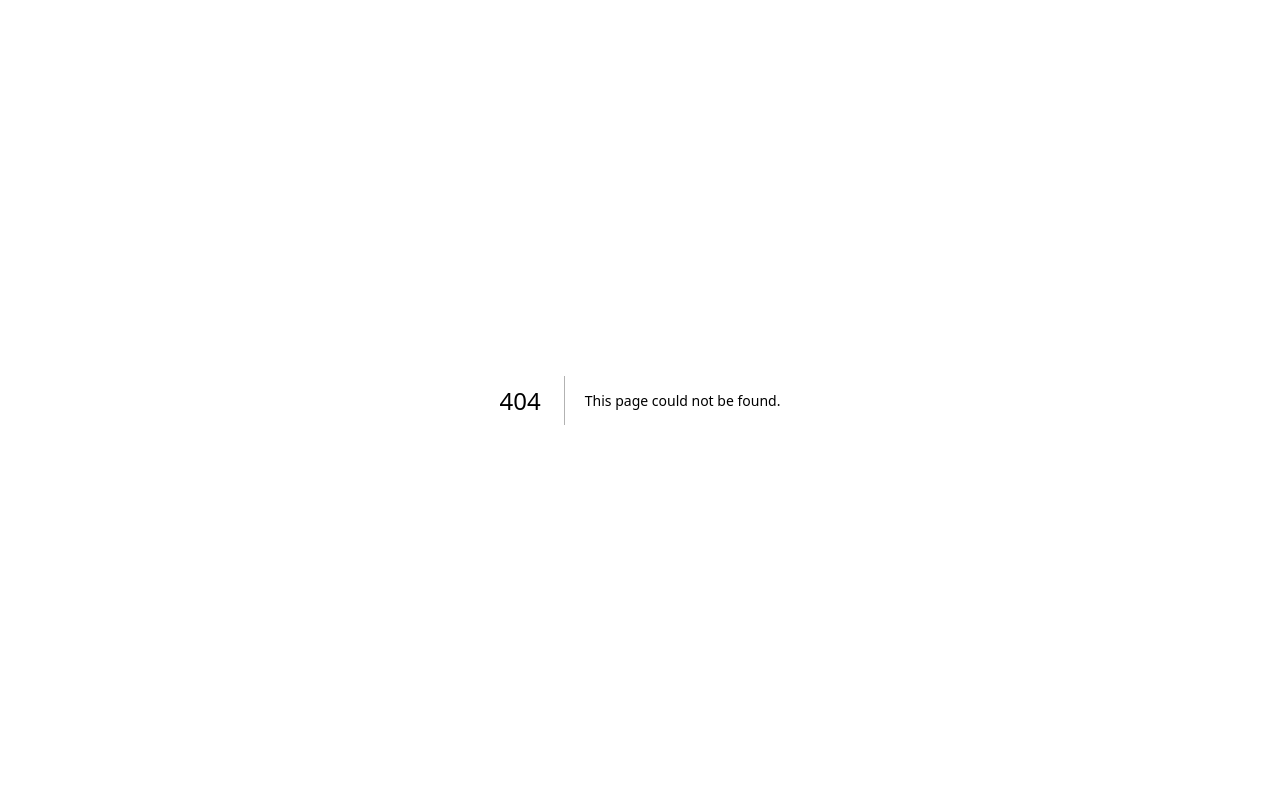
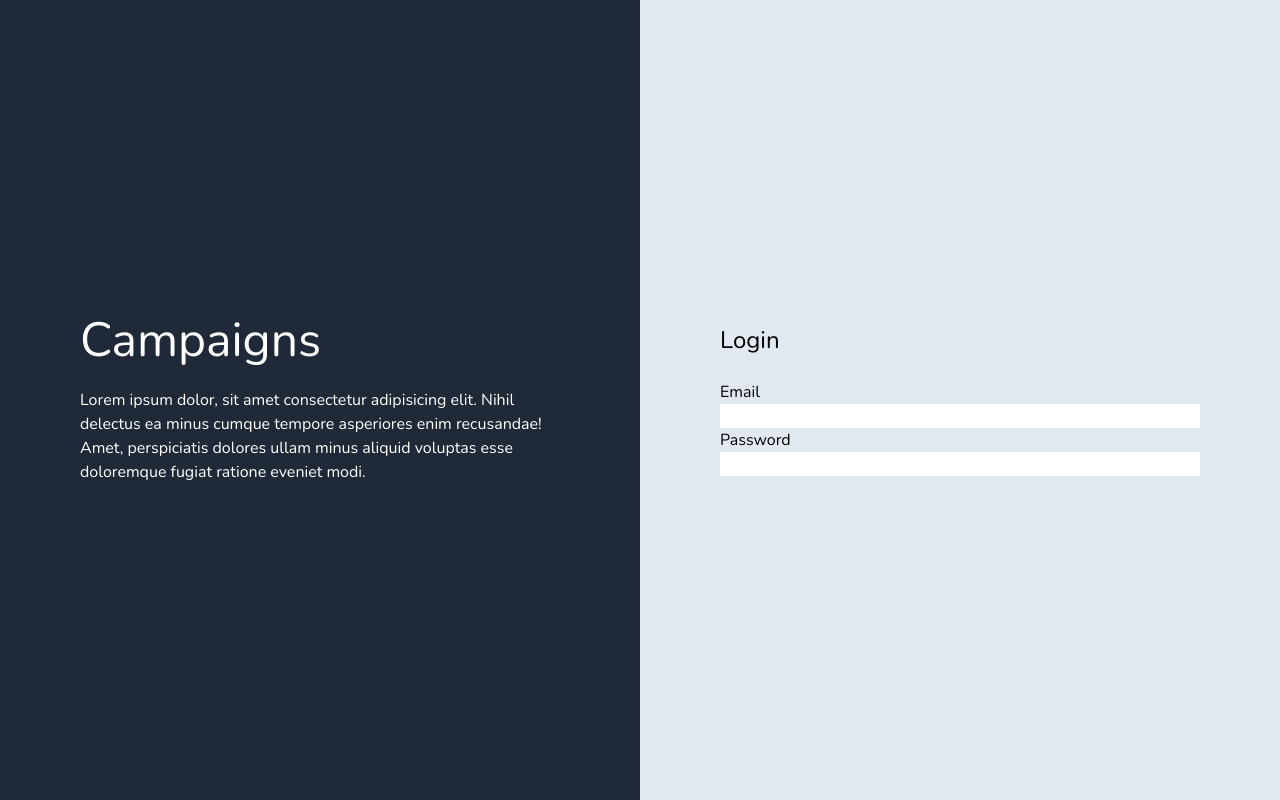
Before and after one commit to ColoredCow/campaigns-web, a Next.js app: page /login in a window 1280 px wide. Before the commit this address had no page. Built offline with nearby package versions, Linux system fonts and the light colour scheme.

Commit message:
fonts and landing layout

```diff
--- a/src/app/globals.css
+++ b/src/app/globals.css
@@ -1,6 +1,14 @@
+@import url('https://fonts.googleapis.com/css2?family=Nunito:wght@300;400;600;700&display=swap');
+
 @tailwind base;
 @tailwind components;
 @tailwind utilities;
+
+@layer base {
+  html {
+    font-family: 'Nunito', system-ui, sans-serif;
+  }
+}
 
 :root {
   --foreground-rgb: 0, 0, 0;
--- a/src/app/layout.tsx
+++ b/src/app/layout.tsx
@@ -1,12 +1,16 @@
 import './globals.css';
 import React from 'react';
-import { Inter } from 'next/font/google';
+import { Nunito } from 'next/font/google';
 
-const inter = Inter({ subsets: ['latin'] });
+const nunito = Nunito({
+  subsets: ['latin'],
+  display: 'swap',
+  variable: '--font-nunito',
+});
 
 export const metadata = {
-  title: 'Create Next App',
-  description: 'Generated by create next app',
+  title: 'Campaigns',
+  description: 'Campaigns by ColoredCow',
 };
 
 export default function RootLayout({
@@ -16,7 +20,7 @@ export default function RootLayout({
 }) {
   return (
     <html lang="en">
-      <body className={inter.className}>{children}</body>
+      <body className={nunito.className}>{children}</body>
     </html>
   );
 }
--- /dev/null
+++ b/src/app/login/page.tsx
@@ -0,0 +1,28 @@
+const Login = () => {
+  return (
+    <div className="flex min-h-screen">
+      <div className="flex flex-1 flex-col justify-center bg-gray-800 px-20 text-white">
+        <h2 className="mb-6 text-5xl">Campaigns</h2>
+        <p>
+          Lorem ipsum dolor, sit amet consectetur adipisicing elit. Nihil
+          delectus ea minus cumque tempore asperiores enim recusandae! Amet,
+          perspiciatis dolores ullam minus aliquid voluptas esse doloremque
+          fugiat ratione eveniet modi.
+        </p>
+      </div>
+      <div className="flex flex-1 flex-col justify-center bg-slate-200 px-20">
+        <h3 className="mb-6 text-2xl">Login</h3>
+        <div className="flex flex-col">
+          <label htmlFor="email">Email</label>
+          <input type="email" name="email" />
+        </div>
+        <div className="flex flex-col">
+          <label htmlFor="password">Password</label>
+          <input type="password" name="password" />
+        </div>
+      </div>
+    </div>
+  );
+};
+
+export default Login;
--- a/tailwind.config.js
+++ b/tailwind.config.js
@@ -1,3 +1,7 @@
+import defaultTheme from 'tailwindcss';
+console.log('defaultTheme...', defaultTheme);
+// const defaultTheme = require('tailwindcss/defaultTheme');
+
 /** @type {import('tailwindcss').Config} */
 module.exports = {
   content: [
@@ -6,6 +10,9 @@ module.exports = {
     './src/app/**/*.{js,ts,jsx,tsx,mdx}',
   ],
   theme: {
+    fontFamily: {
+      nunito: ['var(--font-nunito)'],
+    },
     extend: {
       backgroundImage: {
         'gradient-radial': 'radial-gradient(var(--tw-gradient-stops))',
```
